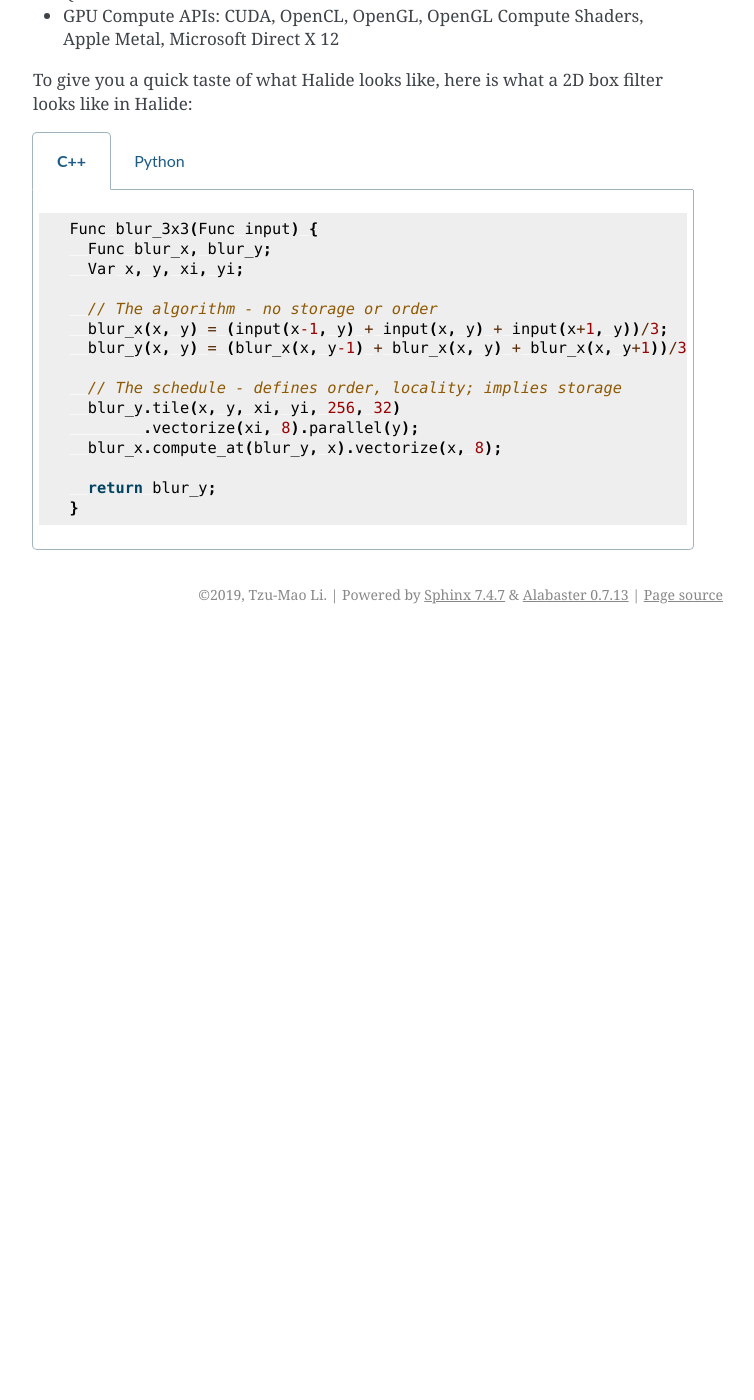
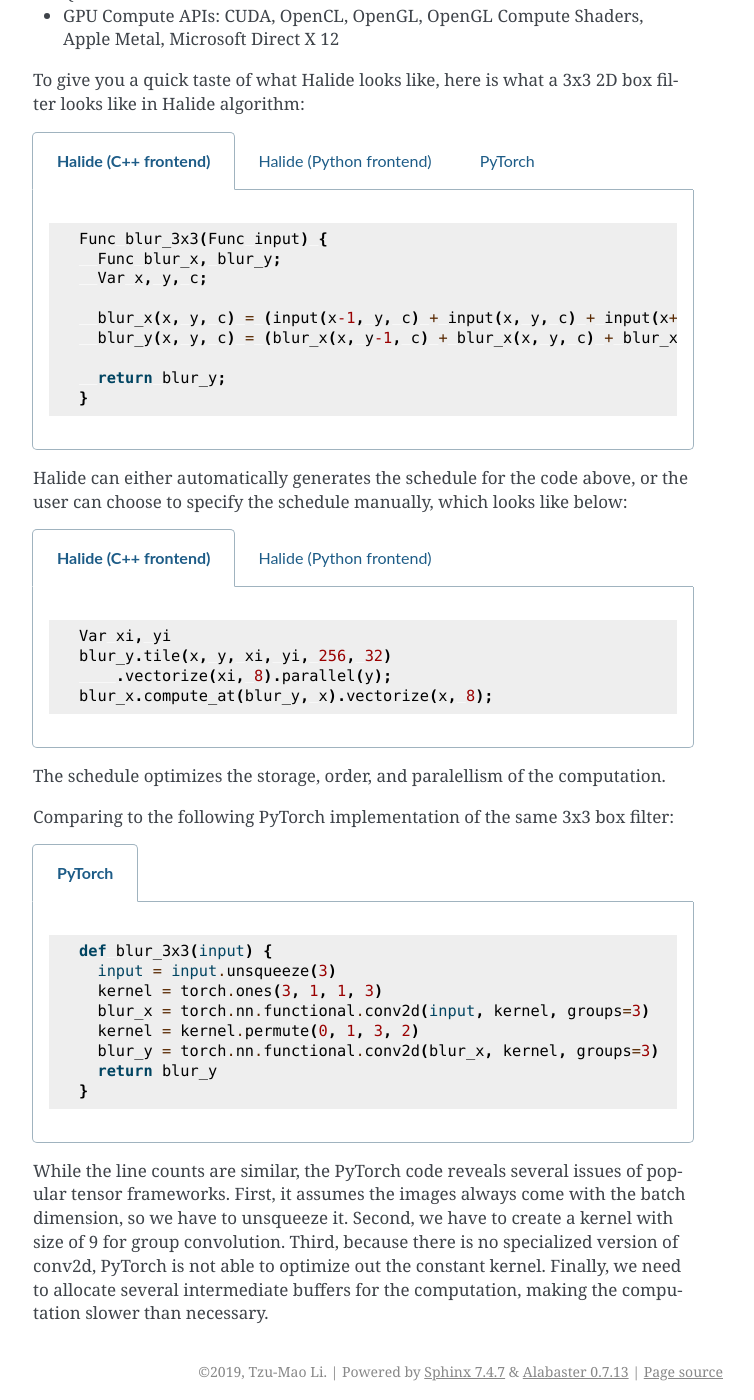
Before and after one commit to BachiLi/learning_halide_docs, a Sphinx documentation site: the page built from docs/what_is_halide.rst, in a window 1280 px wide and 1400 px high, scrolled down 985 px. Shown: the whole window, without its empty margins (387-1141 px from the left). Built offline with Sphinx 7.4.7, drawn with Linux system fonts in a browser that asks for light colours; before the commit the page ends 1619 px from its top, so only the background shows below that.

Commit message:
compare to pytorch

```diff
--- /dev/null
+++ b/docs/test_pytorch_box.py
@@ -0,0 +1,18 @@
+import time
+import torch
+
+input = torch.ones(3, 1536, 2560)
+def process(input):
+	input = input.unsqueeze(0)
+	kernel = torch.ones(3, 1, 1, 3)
+	blur_x = torch.nn.functional.conv2d(input, kernel, groups=3)
+	kernel = kernel.permute(0, 1, 3, 2)
+	blur_y = torch.nn.functional.conv2d(blur_x, kernel, groups=3)
+	return blur_y
+
+num_trials = 20
+start = time.time()
+for i in range(num_trials):
+	process(input)
+end = time.time()
+print((end - start) / num_trials)
--- a/docs/what_is_halide.rst
+++ b/docs/what_is_halide.rst
@@ -15,42 +15,90 @@
 
 - GPU Compute APIs: CUDA, OpenCL, OpenGL, OpenGL Compute Shaders, Apple Metal, Microsoft Direct X 12
 
-To give you a quick taste of what Halide looks like, here is what a 2D box filter looks like in Halide:
+To give you a quick taste of what Halide looks like, here is what a 3x3 2D box filter looks like in Halide algorithm:
 
 .. tabs::
 
-   .. code-tab:: c++
+   .. tab:: Halide (C++ frontend)
 
-    Func blur_3x3(Func input) {
-      Func blur_x, blur_y;
-      Var x, y, xi, yi;
+       .. code-block:: c++
 
-      // The algorithm - no storage or order
-      blur_x(x, y) = (input(x-1, y) + input(x, y) + input(x+1, y))/3;
-      blur_y(x, y) = (blur_x(x, y-1) + blur_x(x, y) + blur_x(x, y+1))/3;
+            Func blur_3x3(Func input) {
+              Func blur_x, blur_y;
+              Var x, y, c;
 
-      // The schedule - defines order, locality; implies storage
-      blur_y.tile(x, y, xi, yi, 256, 32)
-            .vectorize(xi, 8).parallel(y);
-      blur_x.compute_at(blur_y, x).vectorize(x, 8);
+              blur_x(x, y, c) = (input(x-1, y, c) + input(x, y, c) + input(x+1, y, c))/3;
+              blur_y(x, y, c) = (blur_x(x, y-1, c) + blur_x(x, y, c) + blur_x(x, y+1, c))/3;
 
-      return blur_y;
-    }
+              return blur_y;
+            }
 
-   .. code-tab:: py
+   .. tab:: Halide (Python frontend)
 
-    def blur_3x3(input) {
-      blur_x, blur_y = hl.Func(), hl.Func()
-      x, y, xi, yi = hl.Var(), hl.Var(), hl.Var(), hl.Var()
+        .. code-block:: py
 
-      # The algorithm - no storage or order
-      blur_x[x, y] = (input[x-1, y] + input[x, y] + input[x+1, y])/3
-      blur_y[x, y] = (blur_x[x, y-1] + blur_x[x, y] + blur_x[x, y+1])/3
+            def blur_3x3(input) {
+              blur_x, blur_y = hl.Func(), hl.Func()
+              x, y, xi, yi = hl.Var(), hl.Var(), hl.Var(), hl.Var()
 
-      # The schedule - defines order, locality; implies storage
-      blur_y.tile(x, y, xi, yi, 256, 32)
-            .vectorize(xi, 8).parallel(y)
-      blur_x.compute_at(blur_y, x).vectorize(x, 8)
+              blur_x[x, y] = (input[x-1, y] + input[x, y] + input[x+1, y])/3
+              blur_y[x, y] = (blur_x[x, y-1] + blur_x[x, y] + blur_x[x, y+1])/3
 
-      return blur_y
-    }
+              return blur_y
+            }
+
+   .. tab:: PyTorch
+
+        .. code-block:: py
+
+            def blur_3x3(input) {
+              input = input.unsqueeze(3)
+              kernel = torch.ones(3, 1, 1, 3)
+              blur_x = torch.nn.functional.conv2d(input, kernel, groups=3)
+              kernel = kernel.permute(0, 1, 3, 2)
+              blur_y = torch.nn.functional.conv2d(blur_x, kernel, groups=3)
+              return blur_y
+            }
+
+Halide can either automatically generates the schedule for the code above, or the user can choose to specify the schedule manually, which looks like below:
+
+.. tabs::
+
+   .. tab:: Halide (C++ frontend)
+
+       .. code-block:: c++
+
+            Var xi, yi
+            blur_y.tile(x, y, xi, yi, 256, 32)
+                .vectorize(xi, 8).parallel(y);
+            blur_x.compute_at(blur_y, x).vectorize(x, 8);
+
+   .. tab:: Halide (Python frontend)
+
+        .. code-block:: py
+
+            xi, yi = hl.Var(), hl.Var()
+            blur_y.tile(x, y, xi, yi, 256, 32)
+                .vectorize(xi, 8).parallel(y)
+            blur_x.compute_at(blur_y, x).vectorize(x, 8)
+
+The schedule optimizes the storage, order, and paralellism of the computation.
+
+Comparing to the following PyTorch implementation of the same 3x3 box filter:
+
+.. tabs::
+
+   .. tab:: PyTorch
+
+        .. code-block:: py
+
+            def blur_3x3(input) {
+              input = input.unsqueeze(3)
+              kernel = torch.ones(3, 1, 1, 3)
+              blur_x = torch.nn.functional.conv2d(input, kernel, groups=3)
+              kernel = kernel.permute(0, 1, 3, 2)
+              blur_y = torch.nn.functional.conv2d(blur_x, kernel, groups=3)
+              return blur_y
+            }
+
+While the line counts are similar, the PyTorch code reveals several issues of popular tensor frameworks. First, it assumes the images always come with the batch dimension, so we have to unsqueeze it. Second, we have to create a kernel with size of 9 for group convolution. Third, because there is no specialized version of conv2d, PyTorch is not able to optimize out the constant kernel. Finally, we need to allocate several intermediate buffers for the computation, making the computation slower than necessary.
```
